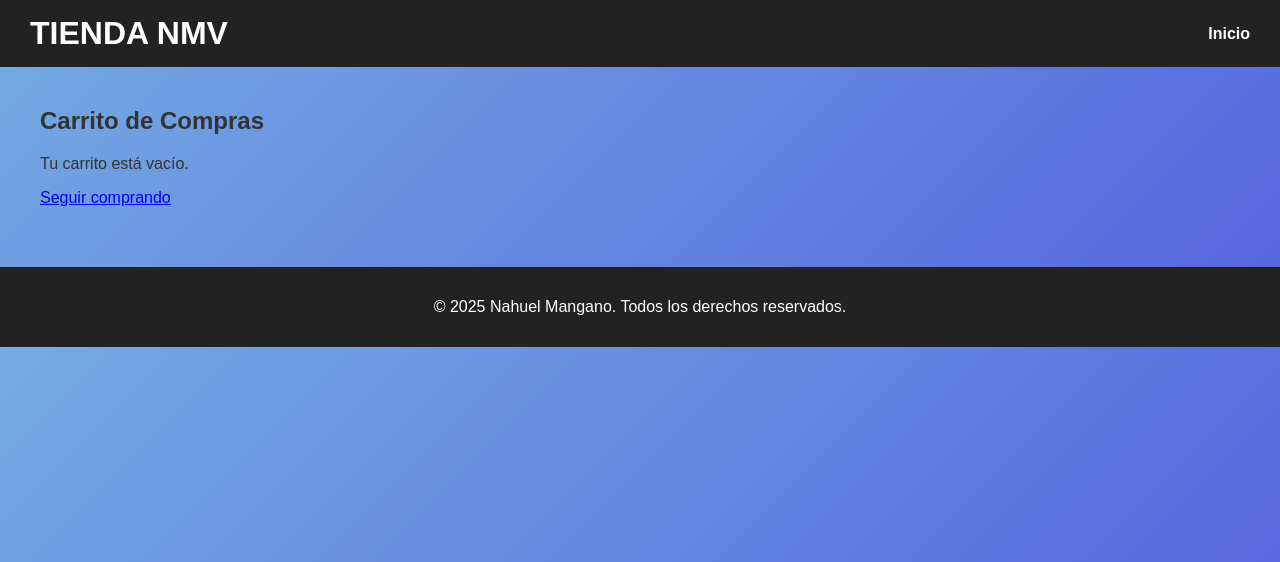
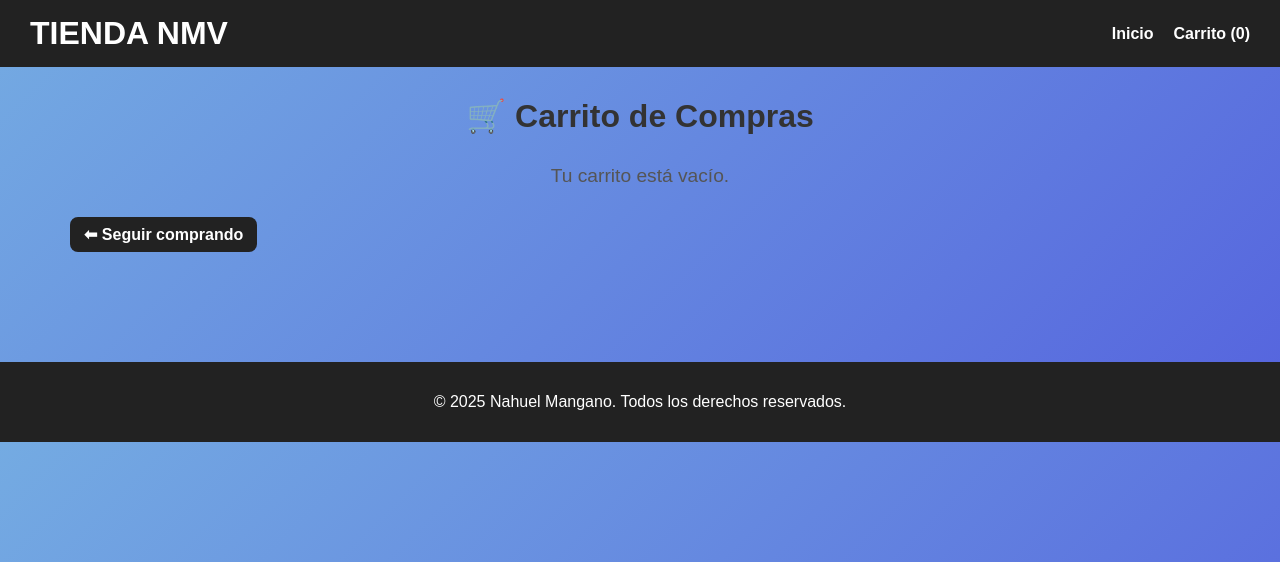
Before and after one commit to nahuelmangano/tiendaweb, a Flask app: page /carrito in a window 1280 px wide. Shown: the top 562 px of the page. Run offline with Flask 3, Linux system fonts and the light colour scheme.

Commit message:
agrego estilos y algunos detalles mas a nivel front end

```diff
--- a/app/__init__.py
+++ b/app/__init__.py
@@ -1,5 +1,5 @@
 import os
-from flask import Flask, render_template
+from flask import Flask, render_template,session
 from flask_mail import Mail
 from dotenv import load_dotenv
 from .models import db, Role
@@ -50,6 +50,10 @@ def create_app():
     def index():
        return redirect(url_for("tienda.tienda"))
 
+    @app.route("/reset_session")
+    def reset_session():
+        session.clear()
+        return "Sesión reseteada"
     # Crear tablas y roles
     with app.app_context():
         db.create_all()
@@ -58,4 +62,9 @@ def create_app():
                 db.session.add(Role(name=role_name))
         db.session.commit()
 
+    @app.context_processor
+    def inject_carrito_count():
+        carrito = session.get("carrito", [])
+        cantidad = len(carrito)  # porque solo guardás IDs
+        return dict(carrito_count=cantidad)
     return app
--- a/app/static/css/tienda.css
+++ b/app/static/css/tienda.css
@@ -104,3 +104,99 @@ header h1 {
     text-decoration: none; /* asegura que nunca haya subrayado */
     outline: none; /* quita el borde azul en algunos navegadores */
 }
+
+
+/* nuevo*/
+
+/* Título */
+.titulo {
+    font-size: 2rem;
+    margin-bottom: 20px;
+    text-align: center;
+}
+
+/* Contenedor */
+.carrito-container {
+    background: #fff;
+    padding: 20px;
+    border-radius: 12px;
+    box-shadow: 0 4px 12px rgba(0,0,0,0.1);
+}
+
+/* Tabla */
+.tabla-carrito {
+    width: 100%;
+    border-collapse: collapse;
+    margin-bottom: 20px;
+}
+
+.tabla-carrito th,
+.tabla-carrito td {
+    padding: 12px;
+    text-align: center;
+    border-bottom: 1px solid #ddd;
+}
+
+.tabla-carrito th {
+    background-color: #222;
+    color: white;
+}
+
+/* Botones */
+button, .btn-volver {
+    background: #222;
+    color: white;
+    border: none;
+    padding: 8px 14px;
+    border-radius: 8px;
+    cursor: pointer;
+    transition: 0.3s;
+    text-decoration: none;
+    display: inline-block;
+}
+
+button:hover, .btn-volver:hover {
+    background: #444;
+}
+
+/* Botón eliminar */
+.btn-eliminar {
+    background: #d9534f;
+}
+
+.btn-eliminar:hover {
+    background: #c9302c;
+}
+
+/* Botón comprar */
+.btn-comprar {
+    background: #28a745;
+}
+
+.btn-comprar:hover {
+    background: #218838;
+}
+
+/* Input */
+.input-email {
+    padding: 10px;
+    border-radius: 8px;
+    border: 1px solid #ddd;
+    margin-right: 10px;
+    width: 250px;
+}
+
+/* Total */
+.total {
+    font-size: 1.2rem;
+    margin: 15px 0;
+    text-align: right;
+}
+
+/* Carrito vacío */
+.vacio {
+    text-align: center;
+    font-size: 1.2rem;
+    color: #555;
+    margin: 30px 0;
+}
--- a/app/templates/base.html
+++ b/app/templates/base.html
@@ -22,6 +22,13 @@
             background-color: #222;
             color: #fff;
             flex-wrap: wrap;
+
+         position: fixed;
+    top: 0;
+    left: 0;
+    width: 100%;
+    z-index: 1000;
+    box-sizing: border-box;
         }
 
         nav ul.nav-menu {
@@ -38,6 +45,7 @@
             color: #fff;
             font-weight: bold;
             transition: color 0.3s;
+              white-space: nowrap; /* evita que "Carrito (n)" se corte */
         }
 
         nav ul.nav-menu li a:hover {
@@ -45,7 +53,8 @@
         }
 
         main {
-            padding: 20px;
+
+            padding: 70px;
             max-width: 1200px;
             margin: 0 auto;
         }
@@ -82,6 +91,11 @@
       box-shadow: 0 4px 12px rgba(0,0,0,0.2);
     }
 
+    h1, a {
+        color: #fff;
+        text-decoration: none;
+    }
+
         /* Responsive header */
         @media (max-width: 768px) {
             header {
@@ -98,11 +112,17 @@
 </head>
 <body>
     <header>
-        <h1>TIENDA NMV</h1>
+        <h1><a href="{{ url_for('tienda.tienda') }}">TIENDA NMV</a></h1>
         <nav>
             <ul class="nav-menu">
 
                 <li><a href="{{ url_for('tienda.tienda') }}">Inicio</a></li>
+               <li>
+                <a href="{{ url_for('tienda.ver_carrito') }}">
+                    Carrito ({{ carrito_count }})
+                </a>
+            </li>
+
             </ul>
         </nav>
     </header>
--- a/app/templates/carrito.html
+++ b/app/templates/carrito.html
@@ -2,19 +2,22 @@
 {% block title %}Carrito{% endblock %}
 
 {% block content %}
-<h2>Carrito de Compras</h2>
+<h2 class="titulo">🛒 Carrito de Compras</h2>
 
 {% if productos %}
-<table>
+<div class="carrito-container">
+    <table class="tabla-carrito">
     <tr>
         <th>Producto</th>
-        <th>Precio</th>
+        <th>Cantidad</th>
+        <th>Subtotal</th>
         <th>Acciones</th>
     </tr>
     {% for producto in productos %}
     <tr>
         <td>{{ producto.nombre }}</td>
-        <td>${{ producto.precio }}</td>
+        <td>{{ producto.cantidad }}</td>
+        <td>${{ producto.precio * producto.cantidad }}</td>
         <td>
             <a href="{{ url_for('tienda.eliminar_carrito', producto_id=producto.id) }}">
                 <button>Eliminar</button>
@@ -23,17 +26,19 @@
     </tr>
     {% endfor %}
 </table>
+<p>Total: ${{ "%.2f"|format(total) }}</p>
 
-<p>Total: ${{ total }}</p>
 
-<form action="{{ url_for('tienda.comprar_carrito') }}" method="POST">
-    <input type="email" name="email" placeholder="Tu correo" required>
-    <button type="submit">Comprar</button>
-</form>
 
+
+    <form action="{{ url_for('tienda.comprar_carrito') }}" method="POST" class="form-compra">
+        <input type="email" name="email" placeholder="Tu correo" required class="input-email">
+        <button type="submit" class="btn-comprar">Comprar</button>
+    </form>
+</div>
 {% else %}
-<p>Tu carrito está vacío.</p>
+<p class="vacio">Tu carrito está vacío.</p>
 {% endif %}
 
-<a href="{{ url_for('tienda.tienda') }}">Seguir comprando</a>
+<a href="{{ url_for('tienda.tienda') }}" class="btn-volver">⬅ Seguir comprando</a>
 {% endblock %}
--- a/app/templates/tienda.html
+++ b/app/templates/tienda.html
@@ -14,12 +14,12 @@
             <p class="precio">${{ "%.2f"|format(producto.precio) }}</p>
             <p class="descripcion">{{ producto.descripcion }}</p>
             <p>Talle: {{ producto.talle }}</p>
-            <p>{{ producto.stock }} disponibles</p>
-            {% if producto.stock == 0 %}
+            <p>{{ producto.stock_temporal }} disponibles</p>
+            {% if producto.stock_temporal == 0 %}
             <p>Agotado</p>
             {% endif %}
         </div>
-        {% if producto.stock > 0 %}
+        {% if producto.stock_temporal > 0 %}
         <div class="botones-producto">
             <a href="{{ url_for('tienda.agregar_carrito', producto_id=producto.id) }}">
                 <button class="btn-carrito">Agregar al carrito</button>
--- a/app/tienda/routes.py
+++ b/app/tienda/routes.py
@@ -17,7 +17,15 @@ sdk = mercadopago.SDK(os.getenv("MP_ACCESS_TOKEN"))
 @tienda_bp.route("/tienda")
 def tienda():
     productos = Producto.query.order_by(Producto.id).all()
+    carrito = session.get("carrito", {})
+
+    for producto in productos:
+        cantidad_en_carrito = carrito.get(str(producto.id), 0)
+        producto.stock_temporal = producto.stock - cantidad_en_carrito
+
     return render_template("tienda.html", productos=productos)
+
+
 
 @tienda_bp.route("/producto/<int:producto_id>")
 def producto_page(producto_id):
@@ -26,29 +34,61 @@ def producto_page(producto_id):
 
 @tienda_bp.route("/carrito")
 def ver_carrito():
-    carrito = session.get("carrito", [])
-    productos_carrito, total = [], 0
-    for item_id in carrito:
-        producto = Producto.query.get(item_id)
+    carrito = session.get("carrito", {})  # ahora es dict
+    productos_carrito = []
+    total = 0
+
+    for producto_id_str, cantidad in carrito.items():
+        producto = Producto.query.get(int(producto_id_str))
         if producto:
+            # Creamos un atributo temporal para la cantidad
+            producto.cantidad = cantidad
             productos_carrito.append(producto)
-            total += float(producto.precio)
+            total += float(producto.precio) * cantidad
+
     return render_template("carrito.html", productos=productos_carrito, total=total)
+
+
 
 @tienda_bp.route("/agregar_carrito/<int:producto_id>")
 def agregar_carrito(producto_id):
     if "carrito" not in session:
-        session["carrito"] = []
-    session["carrito"].append(producto_id)
+        session["carrito"] = {}
+
+    carrito = session["carrito"]
+
+    # Si el producto ya está en el carrito, sumamos 1 a la cantidad
+    if str(producto_id) in carrito:
+        carrito[str(producto_id)] += 1
+    else:
+        carrito[str(producto_id)] = 1
+
+    session["carrito"] = carrito
     flash("Producto agregado al carrito", "success")
     return redirect(url_for("tienda.tienda"))
 
+
+# Eliminar producto del carrito (resta 1 o elimina si cantidad=1)
+# Eliminar producto del carrito (resta 1 o elimina si cantidad=1)
 @tienda_bp.route("/eliminar_carrito/<int:producto_id>")
 def eliminar_carrito(producto_id):
-    if "carrito" in session and producto_id in session["carrito"]:
-        session["carrito"].remove(producto_id)
-        flash("Producto eliminado del carrito", "info")
+    carrito = session.get("carrito", {})
+
+    producto_id_str = str(producto_id)
+
+    if producto_id_str in carrito:
+        if carrito[producto_id_str] > 1:
+            carrito[producto_id_str] -= 1
+            flash("Se ha restado 1 unidad del producto", "info")
+        else:
+            carrito.pop(producto_id_str)
+            flash("Producto eliminado del carrito", "info")
+
+    session["carrito"] = carrito
     return redirect(url_for("tienda.ver_carrito"))
+
+
+
 
 @tienda_bp.route("/comprar_carrito", methods=["POST"])
 def comprar_carrito():
@@ -119,4 +159,6 @@ def comprar_carrito():
         PUBLIC_KEY=Config.MP_PUBLIC_KEY
     )
 
+
+
     return redirect(url_for("tienda.tienda"))
```
